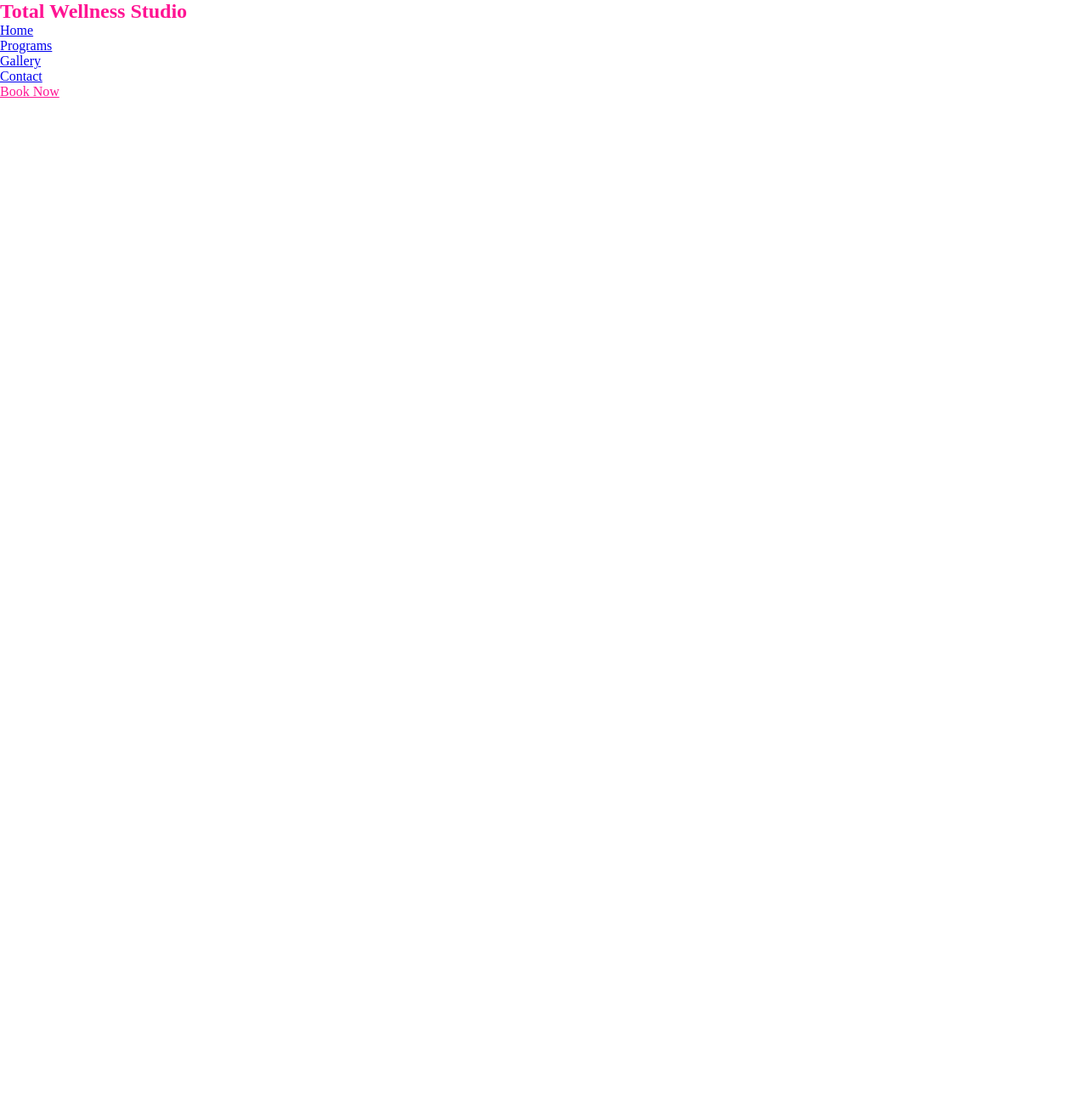
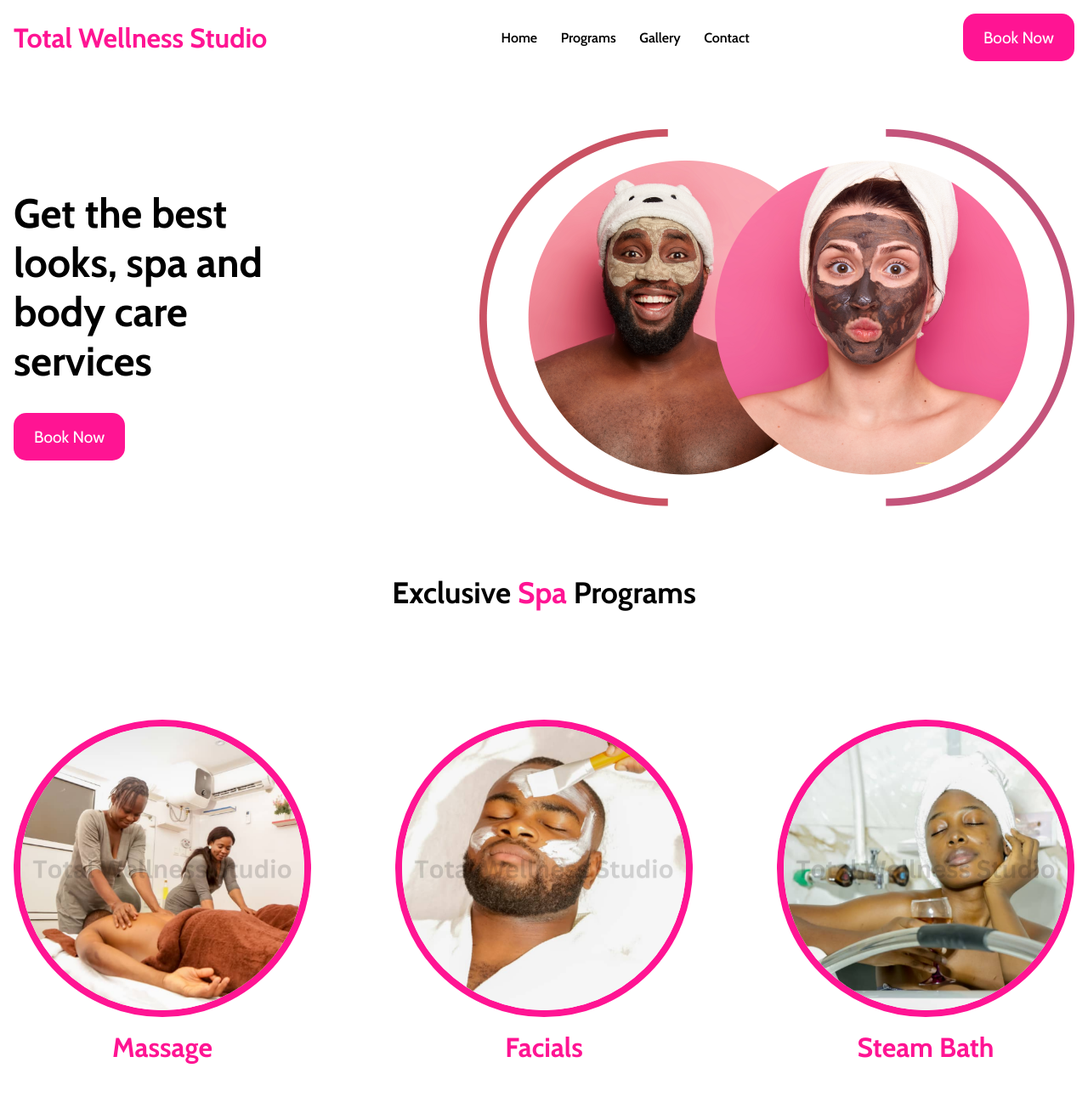
Before and after one commit to DanielBryte/totalwellnessstudio, a plain HTML site: page index.html in a window 1280 px wide. Shown: the top 1297 px of the page at 85% size. Before the commit the page ends 800 px from the top, so only its background shows below. Drawn offline with nearby package versions, Linux system fonts and the light colour scheme.

Commit message:
page 50%
Page 50% done.

```diff
--- a/css/header.css
+++ b/css/header.css
@@ -1,3 +1,31 @@
+header{
+    margin-top: 1rem;
+}
+
 .header{
     display: flex;
+    flex-direction: row;
+    align-items: center;
+    justify-content: space-between;
 }
+
+.header li a {
+    color: black;
+    font-weight: 600;
+    padding-left: 1.5rem;
+}
+
+li {
+    display: inline;
+}
+
+
+.button{
+    font-size: 1.2rem;
+    background-color: var(--primary);
+    border-radius: 15px;
+    padding: 1rem 1.5rem;
+    color: white;
+    white-space: nowrap;
+
+}
--- a/css/style.css
+++ b/css/style.css
@@ -1,15 +1,113 @@
-*{
+*, ::after, ::before{
 margin: 0;
 padding: 0;
 box-sizing: border-box;
+text-decoration: none;
+font-family: 'Cabin', sans-serif;
 }
-
+body{
+    width: 100%;
+    max-width: 1300px;
+    margin-right: auto;
+    margin-left: auto;
+    padding: 0 1rem;
+}
 :root{
 --primary: #FF1493;
 }
 
+h1{
+    color: var(--primary);
+}
+h3{
+    font-size: 2.2rem;
+    margin: 5rem 0;
+}
+span{
+    color: var(--primary);
+}
+section{
+    margin: 5rem 0;
+}
+section h3{
+    text-align: center;
+}
 
 
-.primary-color{
-    color: var(--primary)
+/***** Hero *****/
+
+.hero{
+    /* flex: 1 1 0.5; */
+    display: flex;
+    align-items: center;
+    justify-content: space-between;
 }
+
+.hero h2{
+    font-size: 3rem;
+    font-weight: 700;
+    max-width: 300px;
+    margin-bottom: 3rem;
+}
+.hero img{
+    max-width: 700px;
+}
+
+
+
+/***** Services ******/
+.services{
+    display: flex;
+    align-items: center;
+    justify-content: space-between;
+
+}
+.service{
+    margin-top: 3rem;
+    display: flex;
+    flex-direction: column;
+    align-items: center;
+}
+
+.service img{
+    border: 0.5rem solid #FF1493 ;
+    border-radius: 100%;
+    max-width: 350px;
+}
+
+.service h1{
+    margin-top: 1rem;
+    font-size: 2rem;
+}
+.programs h2{
+    text-align: center;
+    margin-top: 5rem;
+    font-size: 2rem;
+}
+
+
+/***** Contact *****/
+
+
+
+
+
+/***** Media Queries ******/
+@media (max-width:600px) {
+    h1{
+        font-size: 1.5rem;
+    }
+    nav, header a{
+        display: none;
+    }
+    .hero{
+        flex-wrap: wrap;
+    }
+    .hero img{
+        margin-top: 3.5rem;
+        max-width: 450px;
+    }
+    .services{
+        flex-direction: column;
+    }
+}
--- a/index.html
+++ b/index.html
@@ -1,30 +1,117 @@
 <!DOCTYPE html>
 <html lang="en">
+
 <head>
     <meta charset="UTF-8">
     <meta http-equiv="X-UA-Compatible" content="IE=edge">
     <meta name="viewport" content="width=device-width, initial-scale=1.0">
     <meta name="description" content="Your fitness website">
     <title>Total Wellness Studio</title>
+    <link rel="stylesheet" href="css/header.css">
     <link rel="stylesheet" href="css/style.css">
+    <link rel="preconnect" href="https://fonts.googleapis.com">
+    <link rel="preconnect" href="https://fonts.gstatic.com" crossorigin>
+    <link href="https://fonts.googleapis.com/css2?family=Cabin:wght@400;500;600;700&display=swap" rel="stylesheet">
+
 </head>
+
 <body>
-    <header>
-        <nav class="header">
-            <h1 class="primary-color">Total Wellness Studio</h1>
+    <header class="header">
+        <h1>Total Wellness Studio</h1>
+
+        <nav>
             <ul>
-                <li><a href="http://">Home</a></li>
-                <li><a href="http://">Programs</a></li>
-                <li><a href="http://">Gallery</a></li>
-                <li><a href="http://">Contact</a></li>
+                <li><a href="#">Home</a></li>
+                <li><a href="#">Programs</a></li>
+                <li><a href="#">Gallery</a></li>
+                <li><a href="#">Contact</a></li>
             </ul>
-            <a class="primary-color" href="http://">Book Now</a>
         </nav>
+
+        <a class="button" href="#">Book Now</a>
     </header>
-<div class=" ">
 
-</div>
+    <section class="hero" id="hero">
+        <div>
+            <h2>Get the best looks, spa and body care services</h2>
+            <a class="button" href="#">Book Now</a>
+        </div>
+
+        <img src="assets/hero-image.png" alt="hero-image">
+    </section>
+
+
+    <section class="programs" id="programs">
+        <h3>Exclusive <span>Spa</span> Programs</h3>
+        <div class="services">
+            <div class="service">
+                <img src="assets/programs/massage.png" alt="massage">
+                <h1>Massage</h1>
+            </div>
+
+            <div class="service">
+                <img src="assets/programs/facial.png" alt="facials">
+                <h1>Facials</h1>
+            </div>
+            <div class="service">
+                <img src="assets/programs/steam-bath.png" alt="steam-bath">
+                <h1>Steam Bath</h1>
+            </div>
+        </div>
+
+
+
+        <div class="services">
+            <div class="service">
+                <img src="assets/programs/waxing.png" alt="waxing">
+                <h1>Waxing</h1>
+            </div>
+
+            <div class="service">
+                <img src="assets/programs/bodypolish.png" alt="bodypolish">
+                <h1>Body Polish</h1>
+            </div>
+            <div class="service">
+                <img src="assets/programs/manicure.png" alt="manicure">
+                <h1>Manicure and pedicure</h1>
+            </div>
+
+        </div>
+
+        <h2>and <span>more</span></h2>
+
+        </div>
+    </section>
+
+
+
+
+    <section>
+        <h3>Explore <span>Our Gallery</span></h3>
+
+        <div class="gallery">
+
+        </div>
+    </section>
+
+
+    <section>
+        <h3>Book<span> a session </span></h3>
+        <div class="contact">
+            <div>Get in touch with us to book a session, make enquiries, or contact the team</div>
+
+            <div>
+                <h2>Contact Us</h2>
+                <form action="" >
+                    <input type="text" name="" id="">
+                    <input type="email" name="" id="">
+                    <textarea name="" id="" cols="30" rows="10"></textarea>
+                </form>
+            </div>
+        </div>
+    </section>
 
     <script src="script.js"></script>
 </body>
+
 </html>
```
Also changed, not shown: assets/hero-image.png (added), assets/hotstonemassage.png (added), assets/programs/bodypolish.png (added), assets/programs/facial.png (added), assets/programs/manicure.png (added), assets/programs/massage.png (added), assets/programs/steam-bath.png (added), assets/programs/waxing.png (added).
